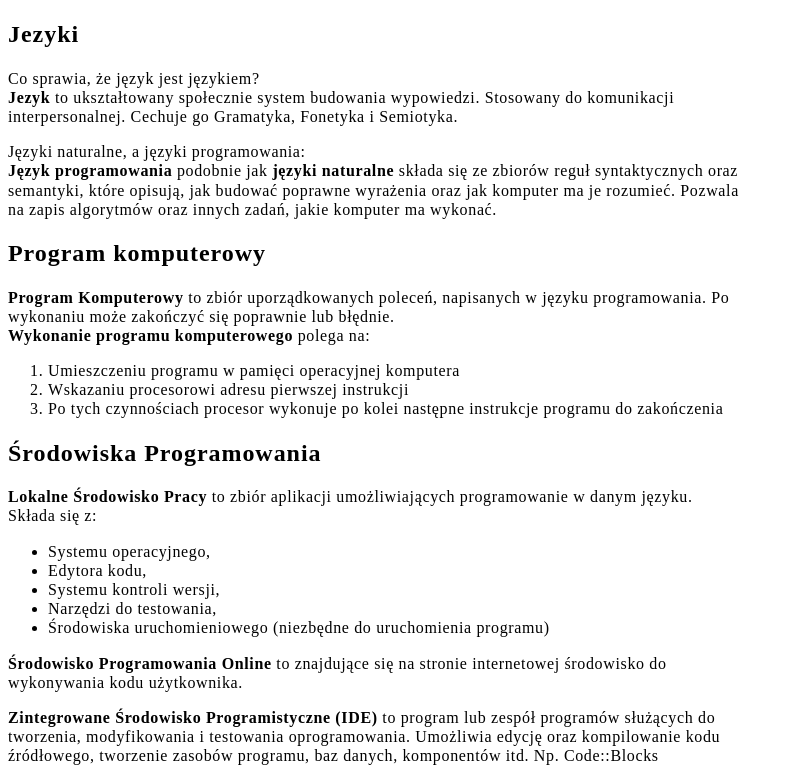
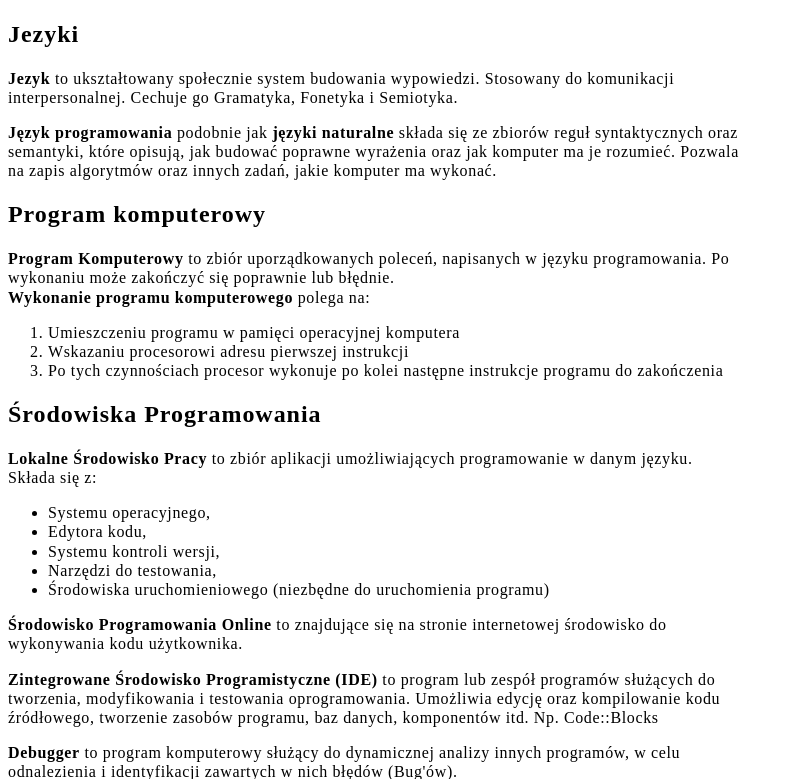
Before and after one commit to nSobieraj/nsobieraj.github.io, a plain HTML site: page index.html in a window 1280 px wide. Shown: the top 779 px of the page, without its empty margins (0-794 px from the left). Drawn offline with Linux system fonts and the light colour scheme.

Commit message:
Update index.html

```diff
--- a/index.html
+++ b/index.html
@@ -48,12 +48,8 @@
 <body>
     <h2>Jezyki</h2>
 
-    <p>Co sprawia, że język jest językiem?<br>
-        <span><b>Jezyk</b> to ukształtowany społecznie system budowania wypowiedzi. Stosowany do komunikacji interpersonalnej. Cechuje go Gramatyka, Fonetyka i Semiotyka.</span>
-    </p>
-    <p>Języki naturalne, a języki programowania:<br>
-        <span><b>Język programowania</b> podobnie jak <b>języki naturalne</b> składa się ze zbiorów reguł syntaktycznych oraz semantyki, które opisują, jak budować poprawne wyrażenia oraz jak komputer ma je rozumieć. Pozwala na zapis algorytmów oraz innych zadań, jakie komputer ma wykonać.</span>
-    </p>
+    <p><span><b>Jezyk</b> to ukształtowany społecznie system budowania wypowiedzi. Stosowany do komunikacji interpersonalnej. Cechuje go Gramatyka, Fonetyka i Semiotyka.</span></p>
+    <p><span><b>Język programowania</b> podobnie jak <b>języki naturalne</b> składa się ze zbiorów reguł syntaktycznych oraz semantyki, które opisują, jak budować poprawne wyrażenia oraz jak komputer ma je rozumieć. Pozwala na zapis algorytmów oraz innych zadań, jakie komputer ma wykonać.</span></p>
 
     <h2>Program komputerowy</h2>
 
```
